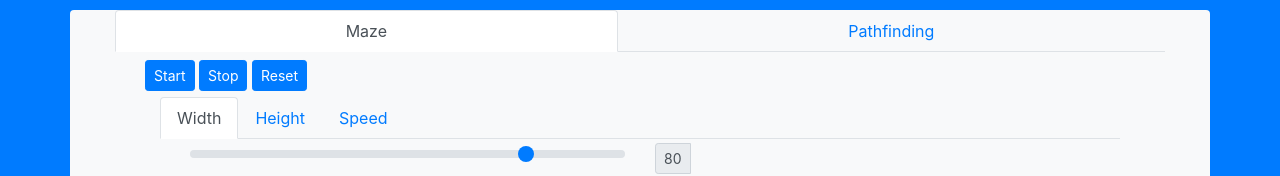
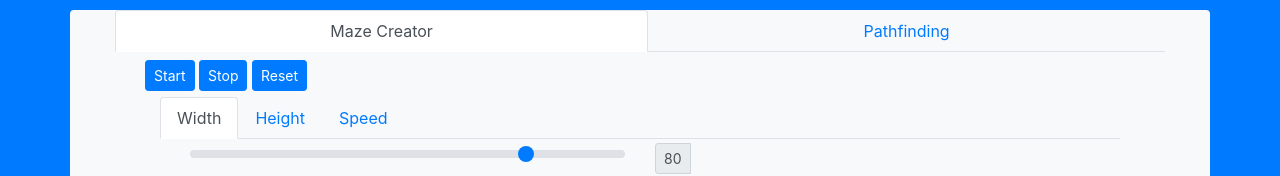
Before and after one commit to Nacsery/algosim, a React (Create React App) app: page / in a window 1280 px wide. Shown: the top 176 px of the page. Built offline with nearby package versions, Linux system fonts and the light colour scheme.

Commit message:
comments

```diff
--- a/src/App.js
+++ b/src/App.js
@@ -4,18 +4,21 @@ import sliderList from './components/sliders'
 import ChoiceTabs from './components/choiceTabs'
 import Buttons from './components/buttons'
 
+//Contains slider data for maze
 const MAZE_SLIDER_DATA = [
   { name: "Width", id: "width", current: "80", max: "100", min: "8" },
   { name: "Height", id: "height", current: "45", max: "100", min: "8" },
   { name: "Speed", id: "speed", current: "75", max: "100", min: "0" },
 ];
 
+//Contains button data for maze
 const MAZE_BUTTON_DATA = [
   { name: "Start", type: "start", key: "m1" },
   { name: "Stop", type: "start", key: "m2" },
   { name: "Reset", type: "reset", key: "m3" }
 ]
 
+//Contains slider data for pathfinding
 const PATHFINDING_SLIDER_DATA = [
   { name: "Width", id: "width", current: "80", max: "100", min: "8" },
   { name: "Height", id: "height", current: "45", max: "100", min: "8" },
@@ -23,6 +26,7 @@ const PATHFINDING_SLIDER_DATA = [
   { name: "Block Size", id: "blockSize", current: "4", max: "10", min: "3" },
 ];
 
+//Contains button data for pathfinding
 const PATHFINDING_BUTTON_DATA = [
   { name: "Start", type: "start", key: "p1" },
   { name: "Stop", type: "start", key: "p2" },
@@ -30,12 +34,17 @@ const PATHFINDING_BUTTON_DATA = [
   { name: "Reset", type: "reset", key: "p4" }
 ]
 
+//Current maze settings
+//to be used on creation of the canvas field and simulation speed
 let currentMazeSettings = {
   width: Number(MAZE_SLIDER_DATA[0].current),
   height: Number(MAZE_SLIDER_DATA[1].current),
   speed: Number(MAZE_SLIDER_DATA[2].current)
 }
 
+//Current pathfinding settings
+//to be used on creation of the canvas field, simulation speed
+//and creation of block grid that can be used to create a maze for pathfinding
 let currentPathfindingSettings = {
   width: Number(PATHFINDING_SLIDER_DATA[0].current),
   height: Number(PATHFINDING_SLIDER_DATA[1].current),
@@ -43,9 +52,10 @@ let currentPathfindingSettings = {
   speed: Number(PATHFINDING_SLIDER_DATA[2].current)
 }
 
+//Contains main page settings
 const MAIN_DATA = [
   {
-    name: "Maze",
+    name: "Maze Creator",
     id: "maze",
     sliderSettings: (<Settings settings={sliderList(MAZE_SLIDER_DATA, currentMazeSettings)} />),
     buttonSettings: (<Buttons buttons={MAZE_BUTTON_DATA} />)
--- a/src/components/buttons.js
+++ b/src/components/buttons.js
@@ -1,6 +1,7 @@
 import { Button, Container } from 'react-bootstrap';
 
-
+//Maps the button data to actual buttons
+//Render the buttons
 export default function Buttons(props) {
     const buttonList = props.buttons.map(button => (
         <>
--- a/src/components/choiceTabs.js
+++ b/src/components/choiceTabs.js
@@ -1,5 +1,9 @@
 import { Col, Container, Tabs, Tab, Row } from 'react-bootstrap';
 
+
+//Creates the main choice tabs Maze creation, pathfinding etc.
+//Each main tab contains buttons and slider settings
+//Render the content tab
 export default function ChoiceTabs(props) {
     const settingsList = props.choices.map(tab => (
         <Tab
--- a/src/components/settings.js
+++ b/src/components/settings.js
@@ -1,5 +1,7 @@
 import { Col, Tabs } from 'react-bootstrap';
 
+
+//Renders the slider tabs
 export default function Settings(props) {
     return (
 
```
Also changed, not shown: src/components/sliders.js (+7 -2 lines).
